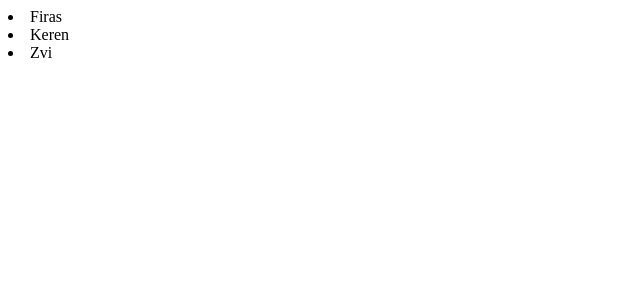
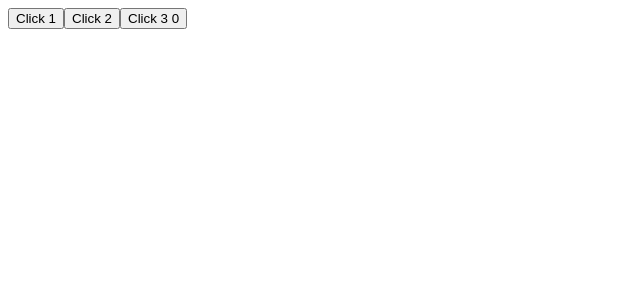
Before and after one commit to ozamar1212/hu-react-redux-1, a React (Create React App) app in the folder react-apps/: page / in a window 1280 px wide. Shown: the top 300 px of the page, without its empty margins (0-640 px from the left). Built offline with nearby package versions, Linux system fonts and the light colour scheme.

Commit message:
onClick examples

```diff
--- /dev/null
+++ b/react-apps/src/applications/02_onclick/App.jsx
@@ -0,0 +1,42 @@
+function Click3() {
+  let counter = 0;
+
+  function clickMe() {
+    counter++;
+    console.log('click 3', counter);
+  }
+
+  return <button onClick={clickMe}>Click 3 {counter}</button>;
+}
+
+function Click2() {
+  function clickMe() {
+    console.log('click 2');
+  }
+
+  return <button onClick={clickMe}>Click 2</button>;
+}
+
+function Click1() {
+  return (
+    <button
+      onClick={() => {
+        console.log('clicked');
+      }}
+    >
+      Click 1
+    </button>
+  );
+}
+
+function App() {
+  return (
+    <div>
+      <Click1 />
+      <Click2 />
+      <Click3 />
+    </div>
+  );
+}
+
+export default App;
--- a/react-apps/src/index.js
+++ b/react-apps/src/index.js
@@ -1,6 +1,6 @@
 import React from 'react';
 import ReactDOM from 'react-dom/client';
-import App from './applications/01_loops/App';
+import App from './applications/02_onclick/App';
 import reportWebVitals from './reportWebVitals';
 
 const root = ReactDOM.createRoot(document.getElementById('root'));
```
